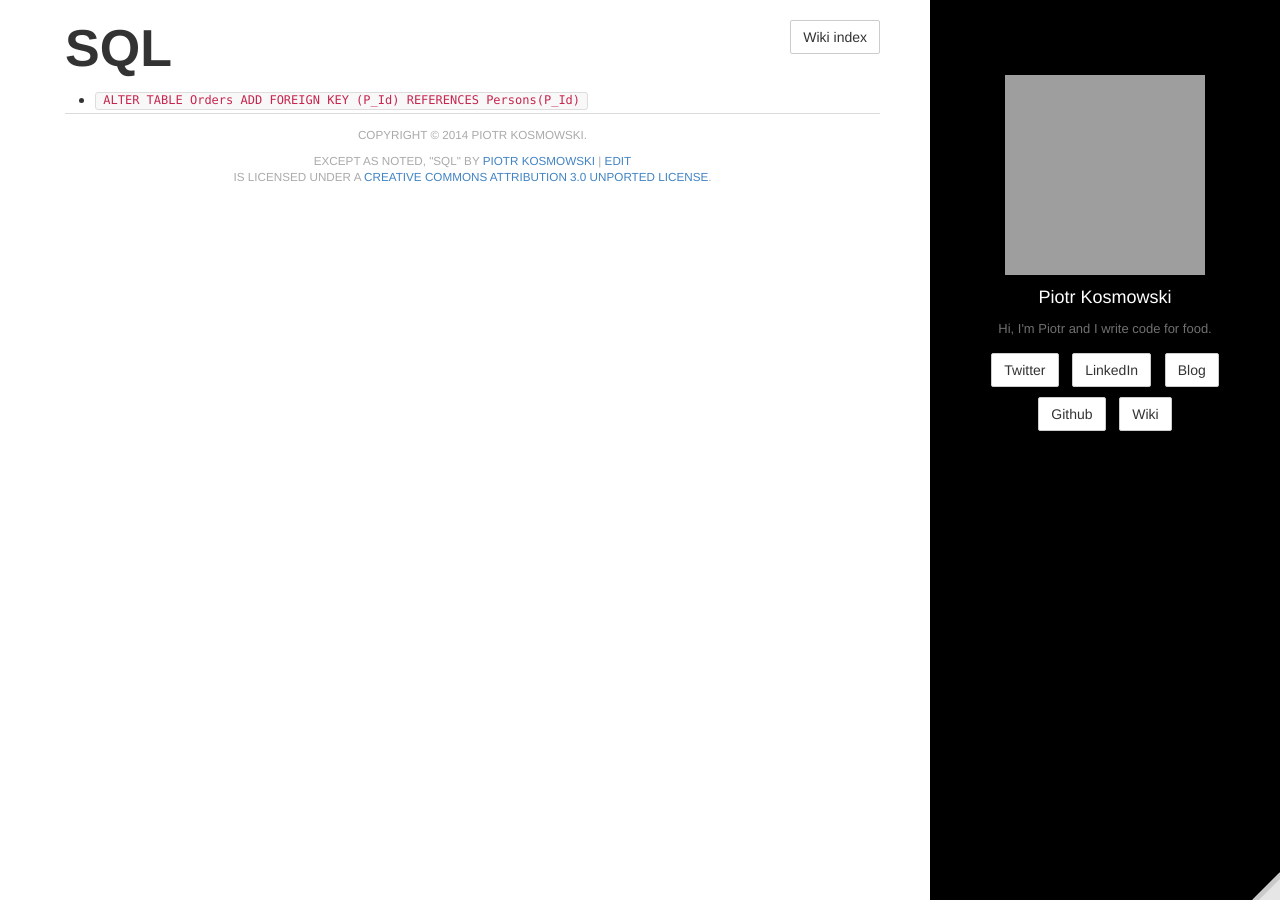
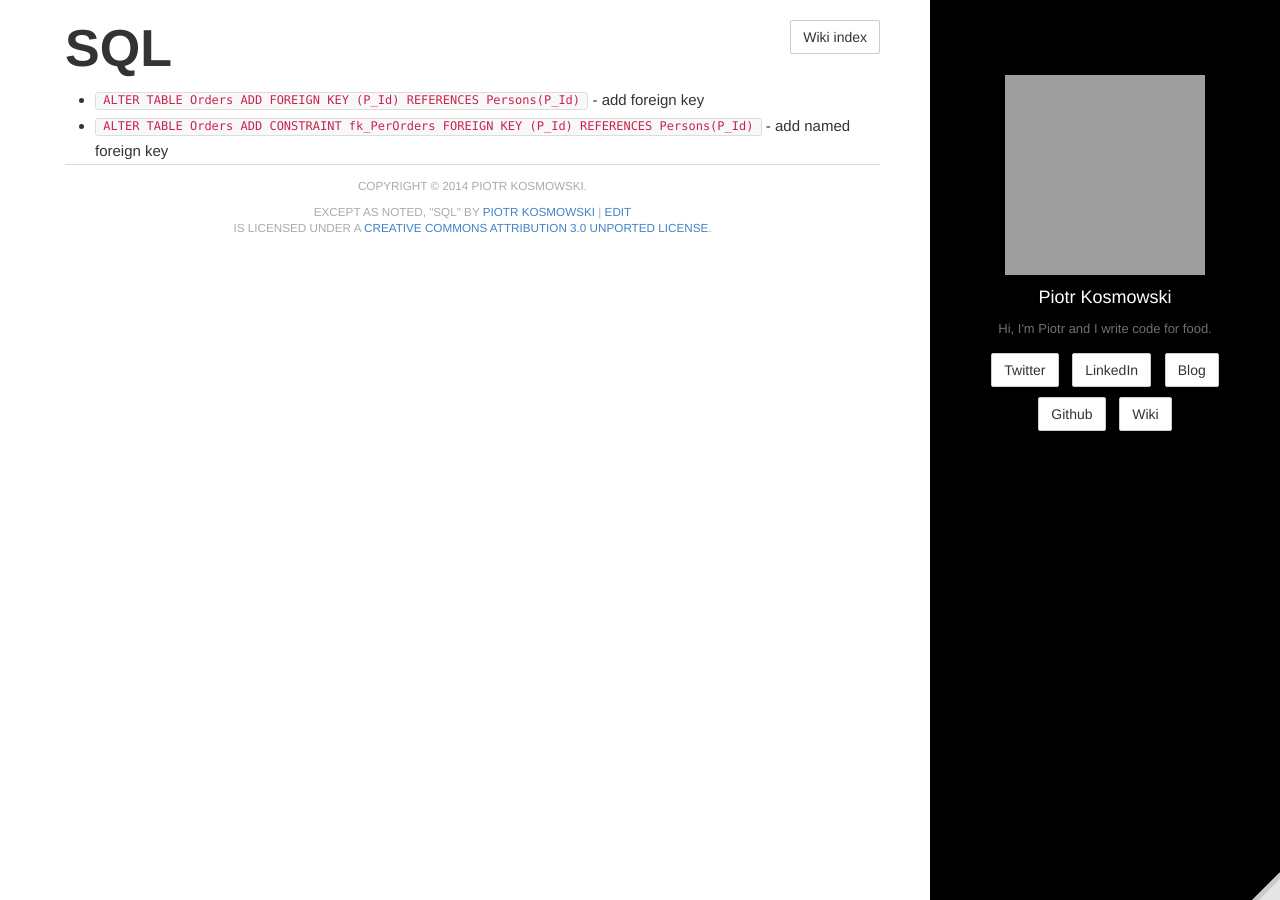
Before and after one commit to kospiotr/kospiotr.github.io, a Jekyll site: the page built from wiki/sql.md, in a window 1280 px wide. Built offline with Jekyll 4.4.1, drawn with Linux system fonts in a browser that asks for light colours; Markdown is read by kramdown in place of the engine named in the settings; grey boxes are pictures that could not be loaded.

Commit message:
Update sql.md

```diff
--- a/wiki/sql.md
+++ b/wiki/sql.md
@@ -5,4 +5,5 @@ comments: false
 editurl: wiki/sql.md
 ---
 
-* `ALTER TABLE Orders ADD FOREIGN KEY (P_Id) REFERENCES Persons(P_Id)`
+* `ALTER TABLE Orders ADD FOREIGN KEY (P_Id) REFERENCES Persons(P_Id)` - add foreign key
+* `ALTER TABLE Orders ADD CONSTRAINT fk_PerOrders FOREIGN KEY (P_Id) REFERENCES Persons(P_Id)` - add named foreign key
```
